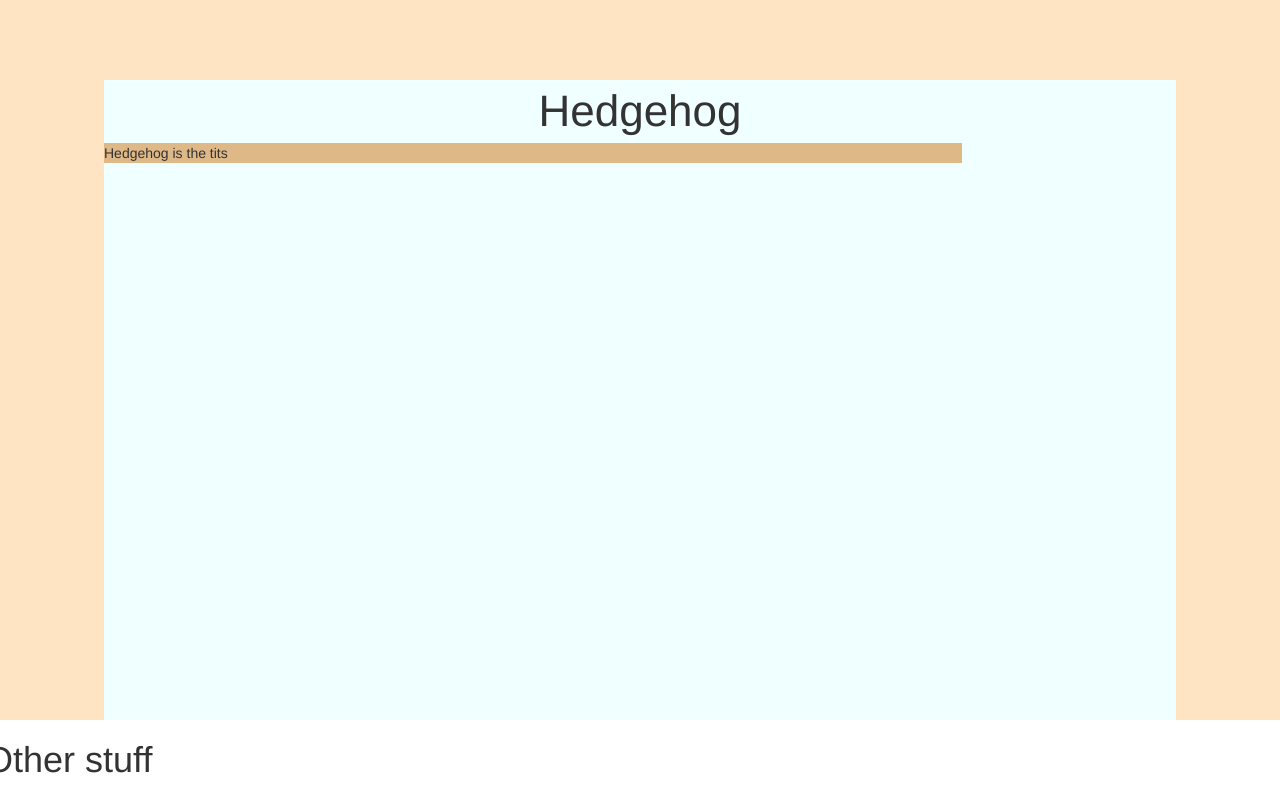
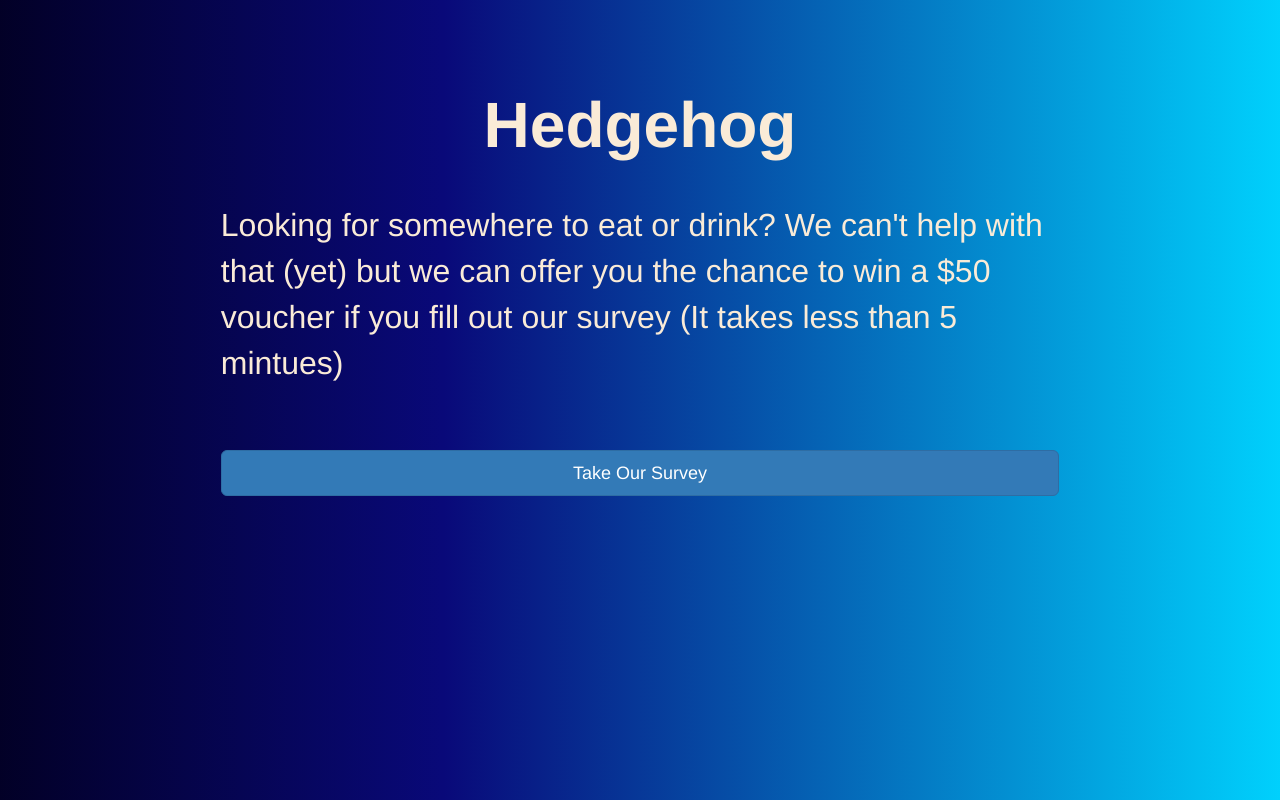
Before and after one commit to thekitbag/Hedgehog-2.0, a Flask app: page / in a window 1280 px wide. Run offline with Flask 2, Linux system fonts and the light colour scheme; some libraries are stand-ins or nearby versions.

Commit message:
added survey to page and styling changes

```diff
--- a/webapp/static/css/main.css
+++ b/webapp/static/css/main.css
@@ -1,5 +1,9 @@
 .main {
     height: 100vh;
+    background: rgb(2,0,36);
+    background: linear-gradient(90deg, rgba(2,0,36,1) 0%, rgba(9,9,121,1) 35%, rgba(0,212,255,1) 100%);
+    font: Trebuchet MS (sans-serif);
+    color:antiquewhite;
 }
 
 .title {
@@ -7,11 +11,11 @@
 }
 
 .left {
-    background-color: bisque;
+
 }
 
 .right {
-    background-color: cornflowerblue;
+
 }
 
 .blurb-container {
@@ -19,16 +23,24 @@
     width: 80%;
     margin: auto;
     margin-top: 10vh;
-    background-color: azure;
 }
 
 .company-name {
-    font-size: 44px;
+    font-size: 8vh;
+    font-weight: 800;
     margin: auto;
     text-align: center;
 }
 
 .blurb {
     width: 80%;
-    background-color: burlywood;
+    font-size: 4vh;
+    margin: auto;
+    margin-top: 4vh;
 }
+
+.cta {
+    width: 80%;
+    margin-left: 10%;
+    margin-top: 8vh;
+}
--- a/webapp/templates/main/index.html
+++ b/webapp/templates/main/index.html
@@ -7,18 +7,14 @@
 {% block app_content %}
 
 <div class="main row">
-    <div class="col-6 left">
-        <div class="row">
-            <div class="col-12">
-                <div class="blurb-container">
-                    <div class="company-name">Hedgehog</div>
-                    <div class="blurb">Hedgehog is the tits</div>
-                </div>
+    <div class="col-12">
+        <div class="blurb-container">
+            <div class="company-name">Hedgehog</div>
+            <div class="blurb">Looking for somewhere to eat or drink? We can't help with that (yet) but we can offer you
+                the chance to win a $50 voucher if you fill out our survey (It takes less than 5 mintues)
             </div>
+            <a href="https://forms.gle/tfvBBAjUwhGrutE3A"><div class="btn btn-primary btn-lg cta">Take Our Survey</div></a>
         </div>
-    </div>
-    <div class="col-6">
-        <h1>Other stuff</h1>
     </div>
 </div>
 
```
